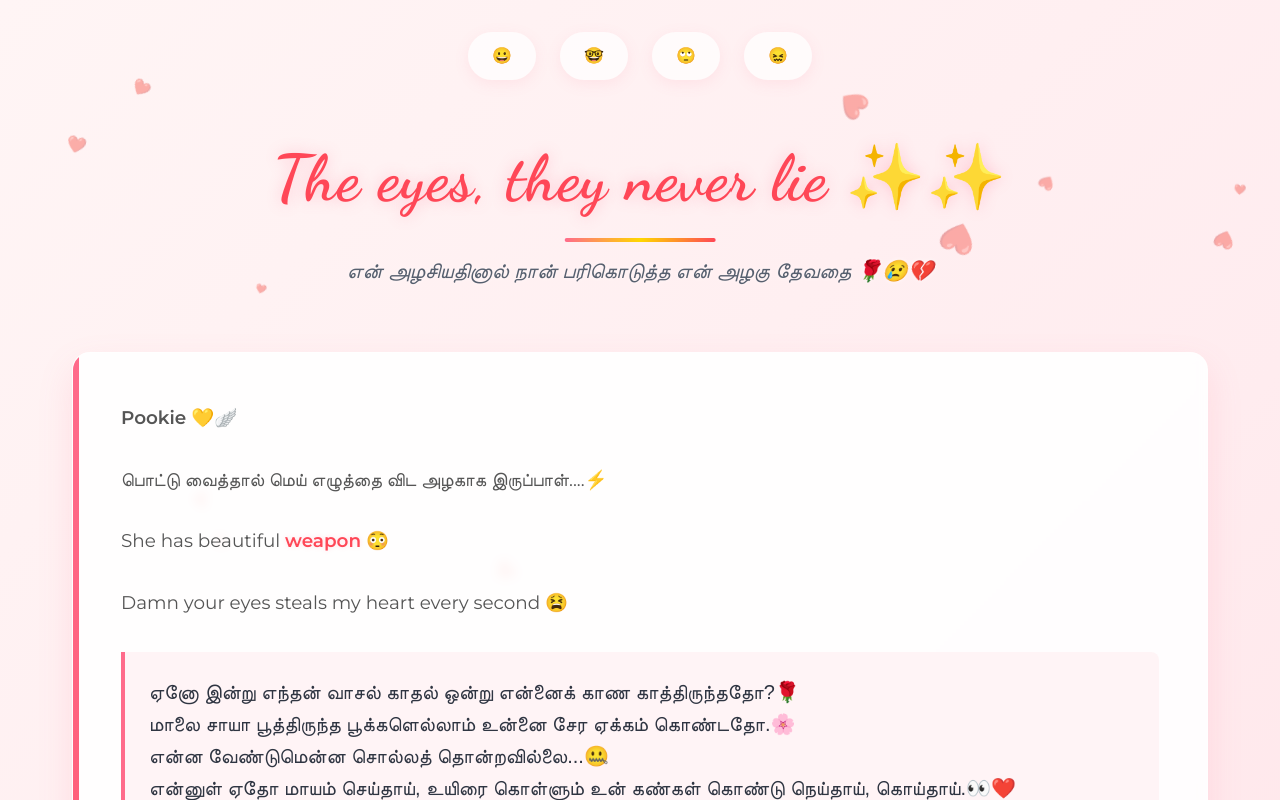
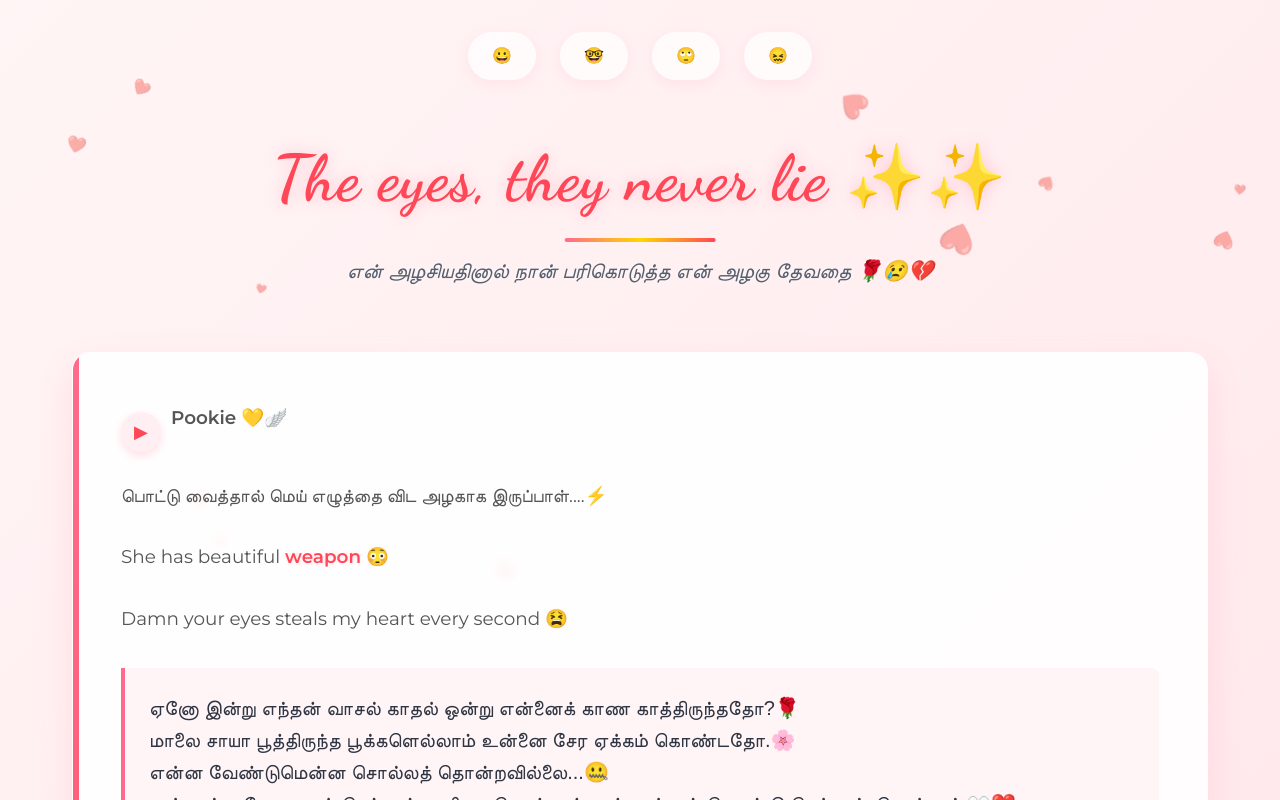
Before and after one commit to SabarishCodeWizard/pookie, a React (Create React App) app: page / in a window 1280 px wide. Shown: the top 800 px of the page. Built offline with nearby package versions, Linux system fonts and the light colour scheme.

Commit message:
rollback the  Login / Google Sign-In

```diff
--- a/src/App.css
+++ b/src/App.css
@@ -528,3 +528,68 @@ h1::after {
     font-size: 1.6rem;
   }
 }
+
+/* Audio Button Styles */
+.audio-btn {
+  background: rgba(255, 107, 139, 0.1);
+  border: none;
+  border-radius: 50%;
+  width: 40px;
+  height: 40px;
+  display: flex;
+  align-items: center;
+  justify-content: center;
+  cursor: pointer;
+  transition: all 0.4s cubic-bezier(0.175, 0.885, 0.32, 1.275);
+  box-shadow: 0 4px 10px rgba(255, 107, 139, 0.2);
+  color: var(--primary-dark);
+  font-size: 18px;
+  position: relative;
+  overflow: hidden;
+}
+
+.audio-btn:hover {
+  background: rgba(255, 107, 139, 0.2);
+  transform: scale(1.1);
+  box-shadow: 0 6px 15px rgba(255, 107, 139, 0.3);
+  color: var(--primary-dark);
+}
+
+.audio-btn:active {
+  transform: scale(0.95);
+}
+
+.audio-btn::before {
+  content: '';
+  position: absolute;
+  top: 0;
+  left: 0;
+  width: 100%;
+  height: 100%;
+  background: linear-gradient(45deg, var(--primary), var(--gold));
+  opacity: 0;
+  transition: opacity 0.3s ease;
+  z-index: -1;
+}
+
+.audio-btn:hover::before {
+  opacity: 0.3;
+}
+
+/* Animation for when audio is playing */
+@keyframes pulse-glow {
+  0% {
+    box-shadow: 0 0 5px rgba(255, 107, 139, 0.3);
+  }
+  50% {
+    box-shadow: 0 0 15px rgba(255, 107, 139, 0.6);
+  }
+  100% {
+    box-shadow: 0 0 5px rgba(255, 107, 139, 0.3);
+  }
+}
+
+.audio-btn.playing {
+  animation: pulse-glow 2s infinite;
+  color: var(--gold);
+}
--- a/src/pages/HomePage.jsx
+++ b/src/pages/HomePage.jsx
@@ -5,6 +5,10 @@ import MessageCard from '../components/MessageCard';
 import LoveButton from '../components/LoveButton';
 
 const HomePage = ({ showHiddenMessage, setShowHiddenMessage }) => {
+
+  const [isPlaying, setIsPlaying] = useState(false);
+  const audioRef = useState(new Audio('/pookie.mp3'))[0]; // Using [0] because we don't need the setter
+
   const handleButtonClick = () => {
     setShowHiddenMessage(true);
 
@@ -28,6 +32,18 @@ const HomePage = ({ showHiddenMessage, setShowHiddenMessage }) => {
     }
   };
 
+
+  const toggleAudio = () => {
+    if (isPlaying) {
+      audioRef.pause();
+      audioRef.currentTime = 0;
+    } else {
+      audioRef.play();
+    }
+    setIsPlaying(!isPlaying);
+  };
+
+
   return (
     <>
       <FloatingHearts />
@@ -37,7 +53,20 @@ const HomePage = ({ showHiddenMessage, setShowHiddenMessage }) => {
       />
 
       <MessageCard>
+        <div style={{ display: 'flex', alignItems: 'center', gap: '10px', marginBottom: '1rem' }}>
+
+          <button
+            onClick={toggleAudio}
+            className={`audio-btn ${isPlaying ? 'playing' : ''}`}
+            aria-label={isPlaying ? 'Pause song' : 'Play song'}
+          >
+            {isPlaying ? '⏸' : '▶'}
+          </button>
           <p className="message"><b>Pookie 💛🪽</b></p>
+        </div>
+
+
+
         <p className="message">பொட்டு வைத்தால் மெய் எழுத்தை விட அழகாக இருப்பாள்....⚡</p>
 
         <p className="message">She has beautiful <span className="highlight">weapon</span> 😳</p>
@@ -87,7 +116,7 @@ const HomePage = ({ showHiddenMessage, setShowHiddenMessage }) => {
 
       {showHiddenMessage && (
         <div className="hidden-message">
-          <h2 style={{fontFamily: "'Dancing Script', cursive", color: "var(--accent)"}}>
+          <h2 style={{ fontFamily: "'Dancing Script', cursive", color: "var(--accent)" }}>
             You make my heart skip a beat every time our eyes meet...
           </h2>
         </div>
```
Also changed, not shown: 1 other file (tests, documents, lock files or other folders). Lines whose indentation alone changed are shown as unchanged.
